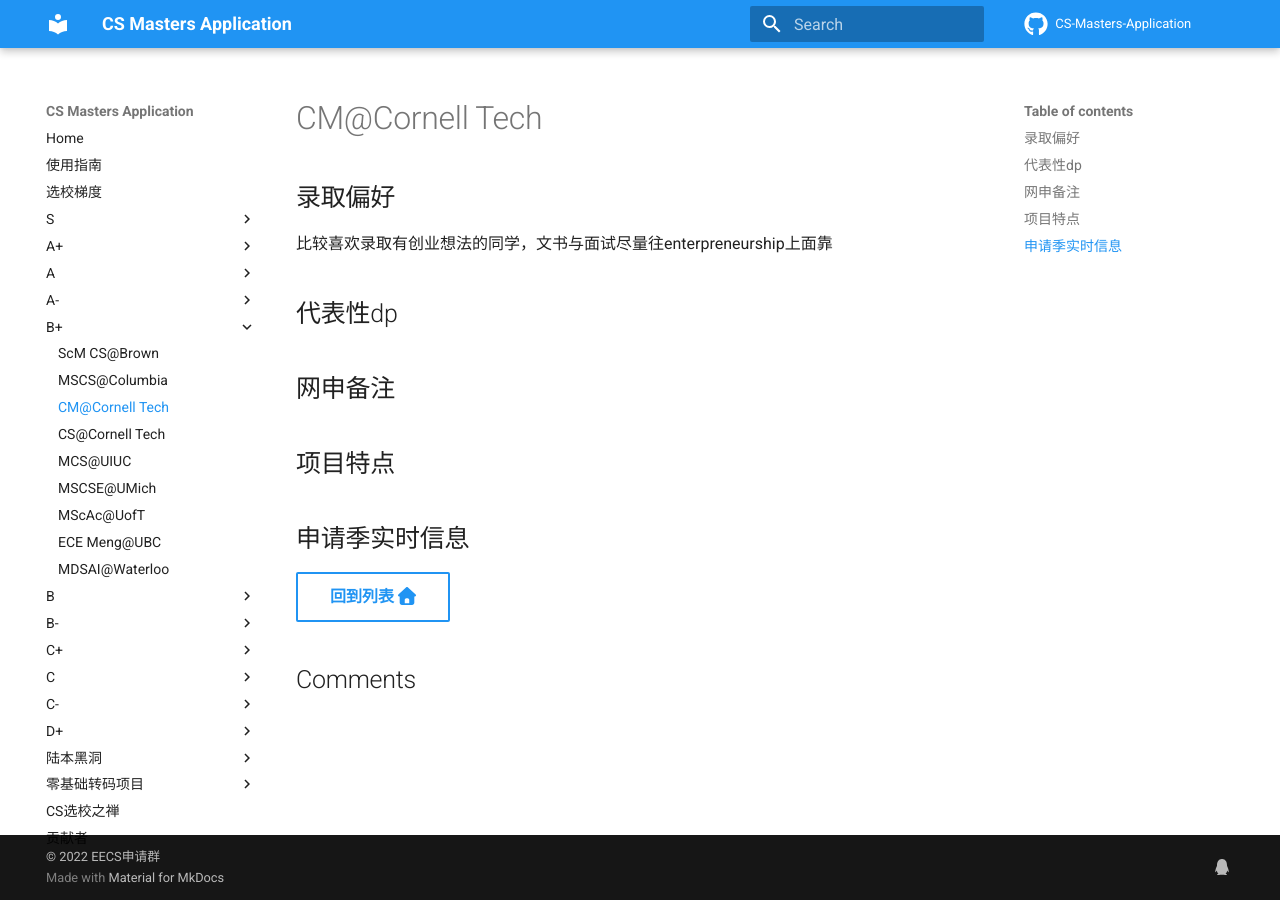
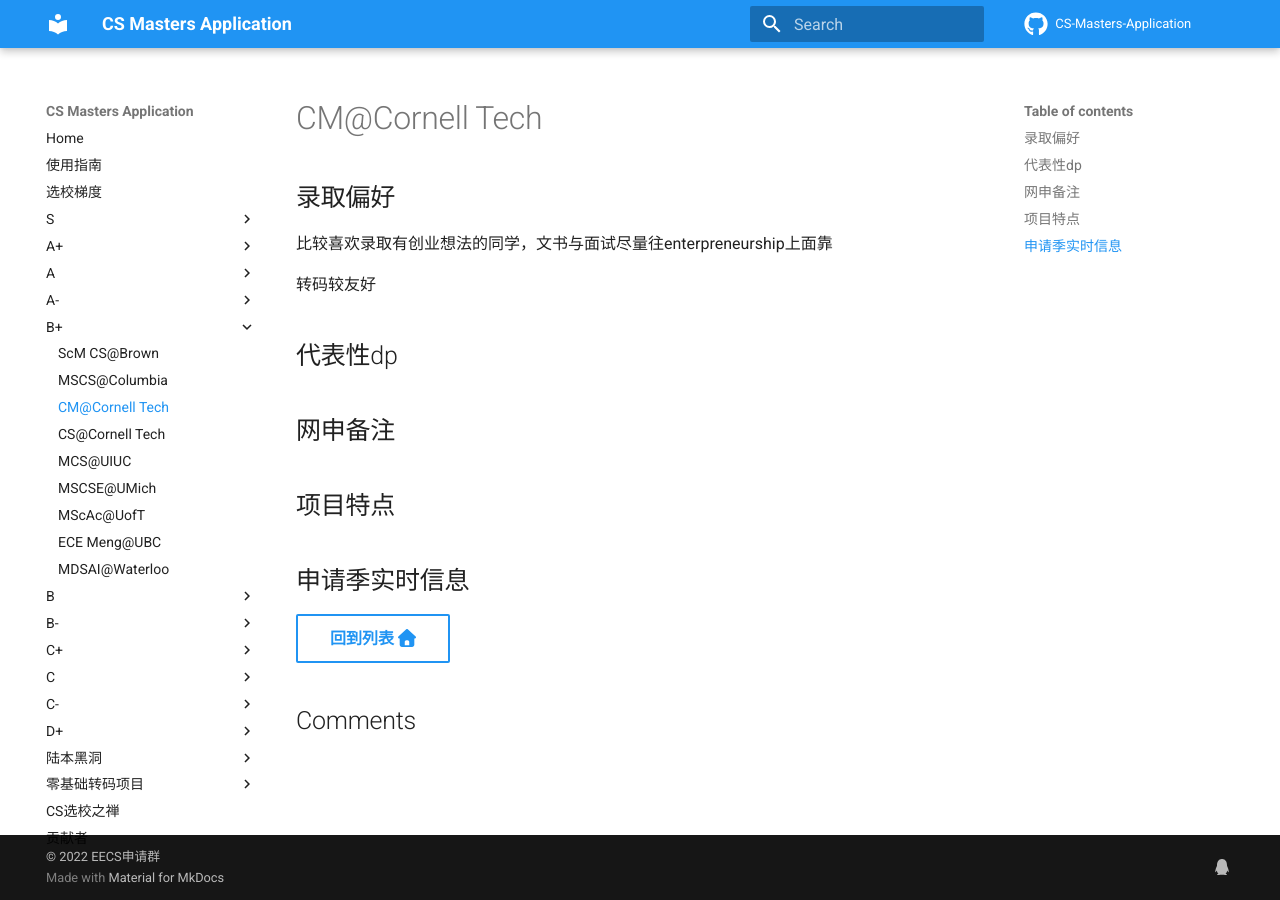
Before and after one commit to opencsapp/opencsapp.github.io, an MkDocs documentation site: the page built from docs/CM@Cornell Tech.md, in a window 1280 px wide. Built offline with MkDocs 1.6.1 and Material for MkDocs 9.7.7, drawn with Linux system fonts in a browser that asks for light colours; comment, search, counter and statistics services are not loaded.

Commit message:
Update CM@Cornell Tech.md

```diff
--- a/docs/CM@Cornell Tech.md
+++ b/docs/CM@Cornell Tech.md
@@ -1,5 +1,7 @@
 ## 录取偏好
 比较喜欢录取有创业想法的同学，文书与面试尽量往enterpreneurship上面靠
+
+转码较友好
 ## 代表性dp
 
 ## 网申备注
```
